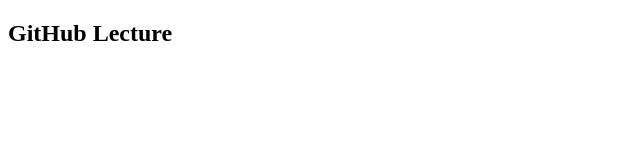
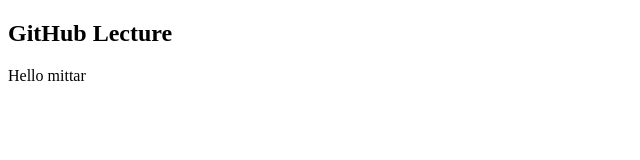
Before and after one commit to yogeshgirase511/Manager, a plain HTML site: page index.html in a window 1280 px wide. Shown: the full height of the page, 0-640 px from the left. Drawn offline with Linux system fonts and the light colour scheme.

Commit message:
Added para

```diff
--- a/index.html
+++ b/index.html
@@ -7,5 +7,6 @@
 </head>
 <body>
     <h2>GitHub Lecture</h2>
+    <p>Hello mittar</p>
 </body>
 </html>
```
